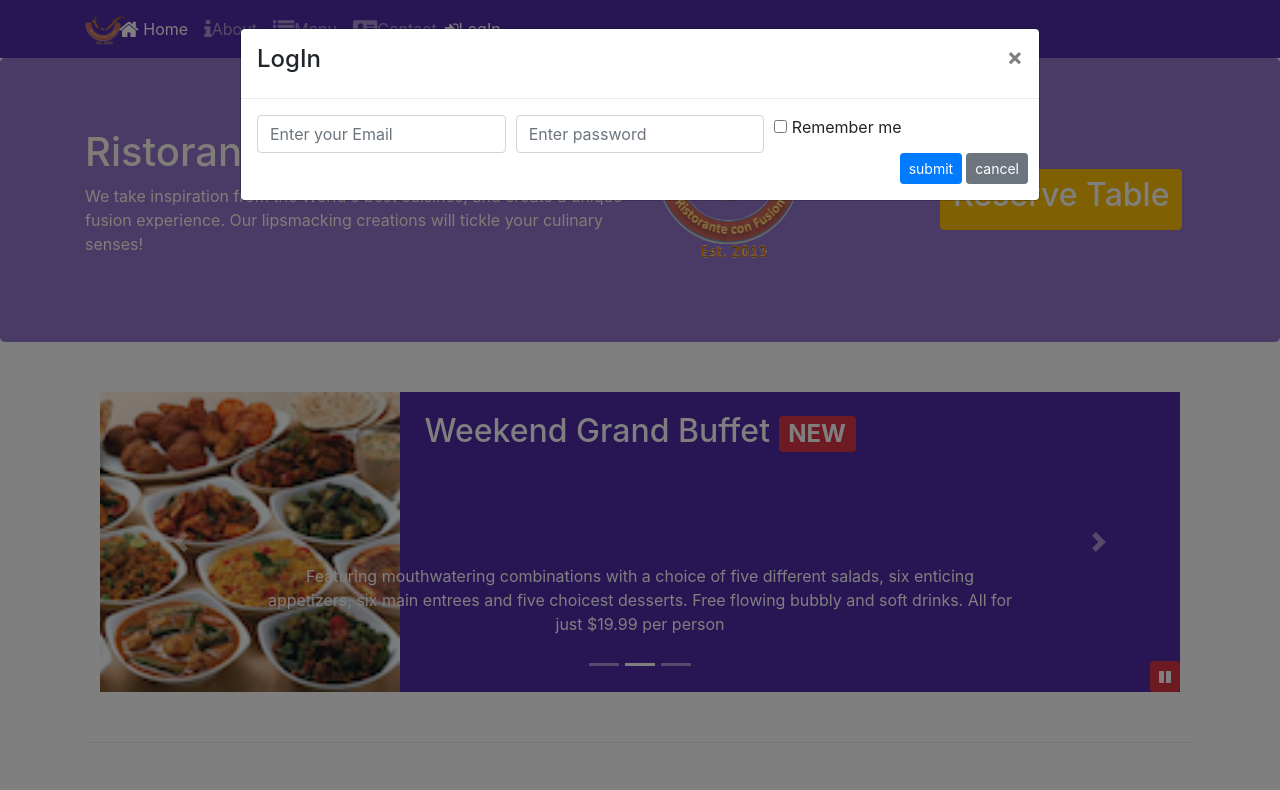
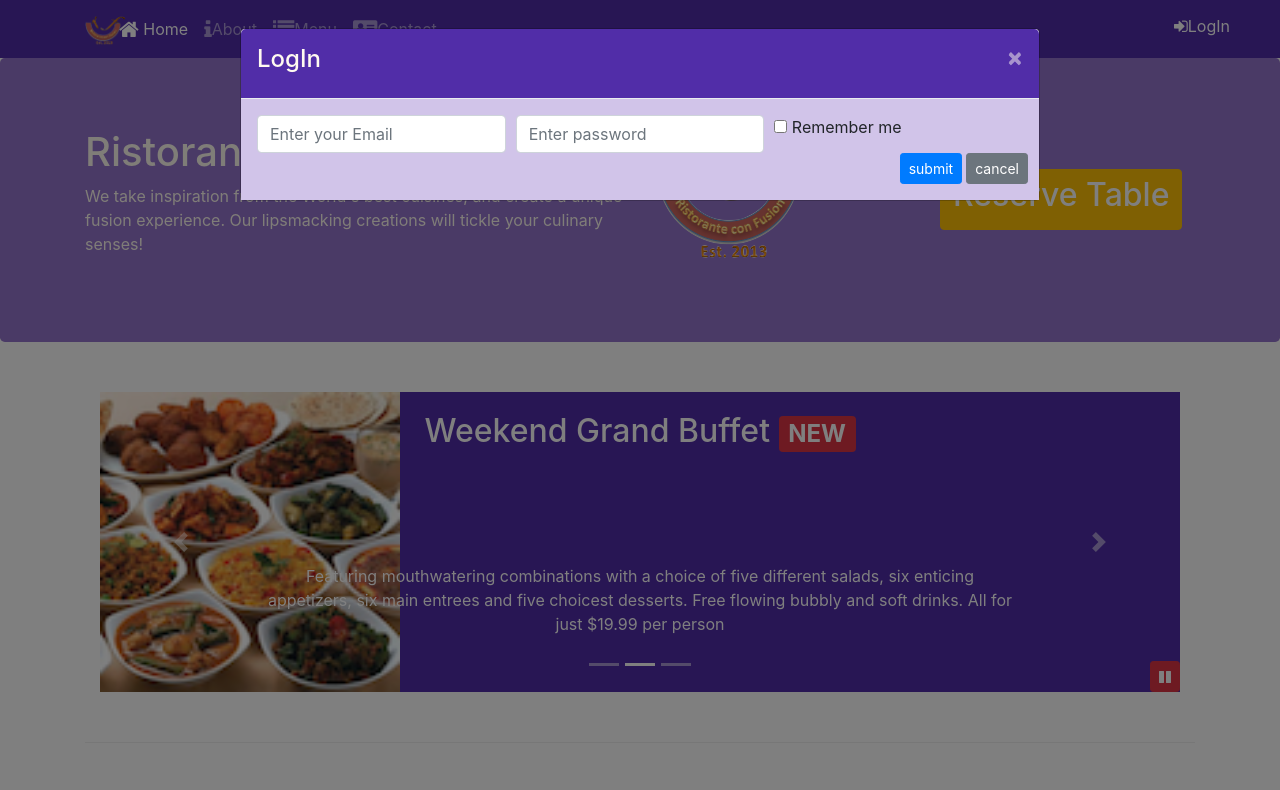
Before and after one commit to bikrantkumar/begining, a website: page index.html in a window 1280 px wide. Both pictures are taken after a click on the link "LogIn". Shown: the top 790 px of the page. Drawn offline with nearby package versions, Linux system fonts and the light colour scheme.

Commit message:
assignment-4

```diff
--- a/css/styles.scss
+++ b/css/styles.scss
@@ -38,7 +38,7 @@ address{
 }
 
 body{
-    padding:50px 0px 0px 0px;
+    padding:0px 0px 0px 0px;
     z-index:0;
 }
 
@@ -72,3 +72,19 @@ body{
     bottom: 0px;
     z-index: 1;
 }
+#logInButton{
+    right:50px;
+    position: absolute;
+    bottom: 20px;
+    z-index: 1;
+}
+.modal-body{
+    background-color: $background-pale;
+}
+.modal-header{
+    background-color: $background-dark;
+    color:#fffaf0;
+    .close{
+    color:#fffaf0;
+    }
+}
--- a/index.html
+++ b/index.html
@@ -31,7 +31,7 @@
                     <li class="nav-item"><a class= "nav-link " href ="./aboutus.html"><span class ="fa fa-info fa-lg"></span>About</a></li>
                     <li class="nav-item"><a class= "nav-link" href ="#"><span class ="fa fa-list fa-lg"></span>Menu</a></li>
                     <li class="nav-item"><a class= "nav-link" href ="./contactus.html"><span class ="fa fa-address-card fa-lg"></span>Contact</a></li>
-                    <span class="navbar-text mr-auto" ><a data-toggle="modal" data-target ="#loginmodal"><span class = "fa fa-sign-in"></span>LogIn</a></span>
+                    <span class="navbar-text all" ><a id="logInButton"><span class = "fa fa-sign-in"></span>LogIn</a></span>
                 </ul>
             </div>
         </div>
@@ -41,7 +41,7 @@
             <div class="modal-content">
                 <div class="modal-header">
                     <h2 class="title">Reserve Table</h2>
-                    <button type="button"  class="close" data-dismiss="modal">&times;</button>
+                    <button type="button"  class="close " data-dismiss="modal">&times;</button>
                 </div>
                 <div class="modal-body">
                     <form >
@@ -101,7 +101,7 @@
             <div class= "modal-content">
                 <div class="modal-header ">
                     <h4 class="title ">LogIn</h4>
-                    <button type="button" class="close" data-dismiss="modal">&times;</button>
+                    <button type="button" class="close " data-dismiss="modal">&times;</button>
                 </div>
 
                 <div class="modal-body">
@@ -139,7 +139,7 @@
                 </div>
                 <div class="col-12 col-sm-3 align-self-center">
 
-                    <a class="btn btn-warning text-white" data-toggle="modal" data-target="#formmodel" ><h2>Reserve Table</h2></a>
+                    <a class="btn btn-warning text-white" id="reserveButton"><h2>Reserve Table</h2></a>
                 </div>
             </div>
         </div>
@@ -357,7 +357,12 @@
     <script>
         $(document).ready(function(){
             $("#mycarousel").carousel({interval:2000});
-
+            $("#reserveButton").click(function(){
+                $("#formmodel").modal("show");
+            });
+            $("#logInButton").click(function(){
+                $("#loginmodal").modal("show");
+            });
             $("#carouselButton").click(function(){
                 if ($("#carouselButton").children("span").hasClass('fa-pause')){
                     $("#mycarousel").carousel('pause');
```
Also changed, not shown: css/styles.css.
